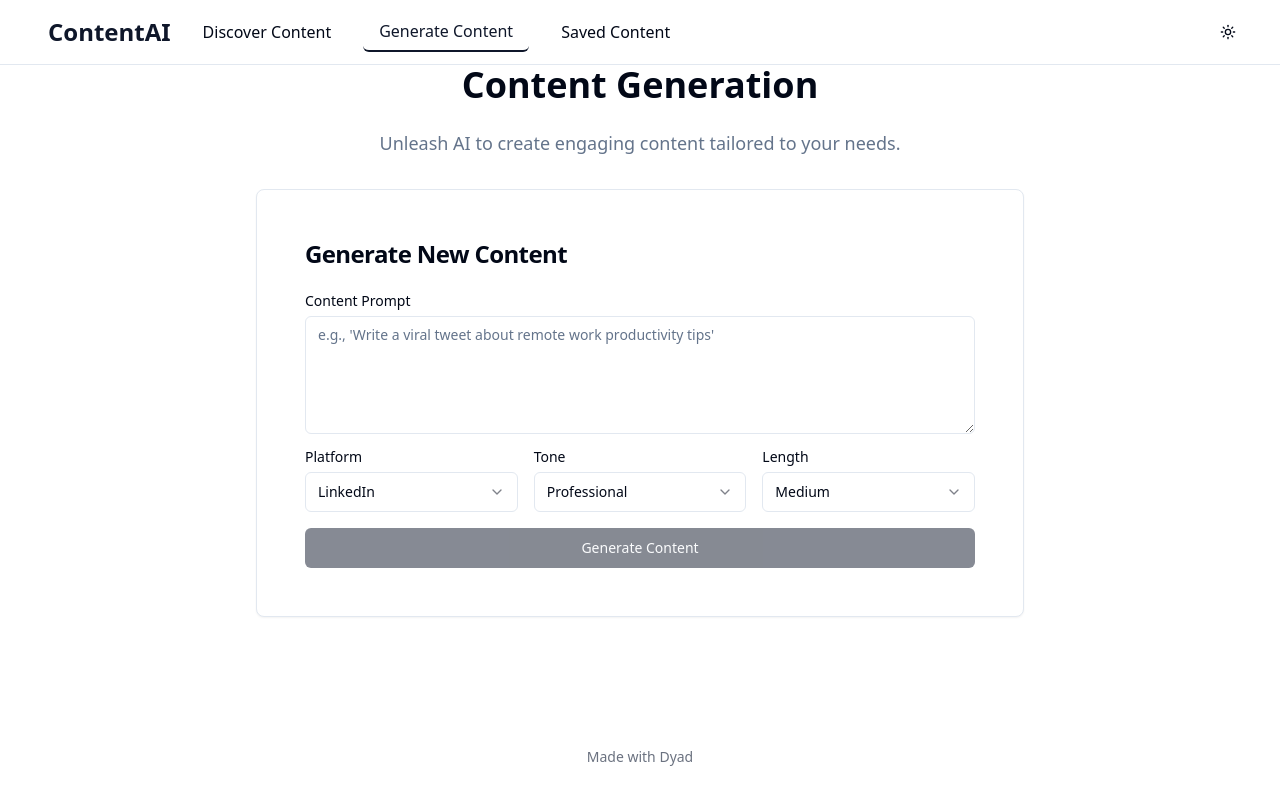
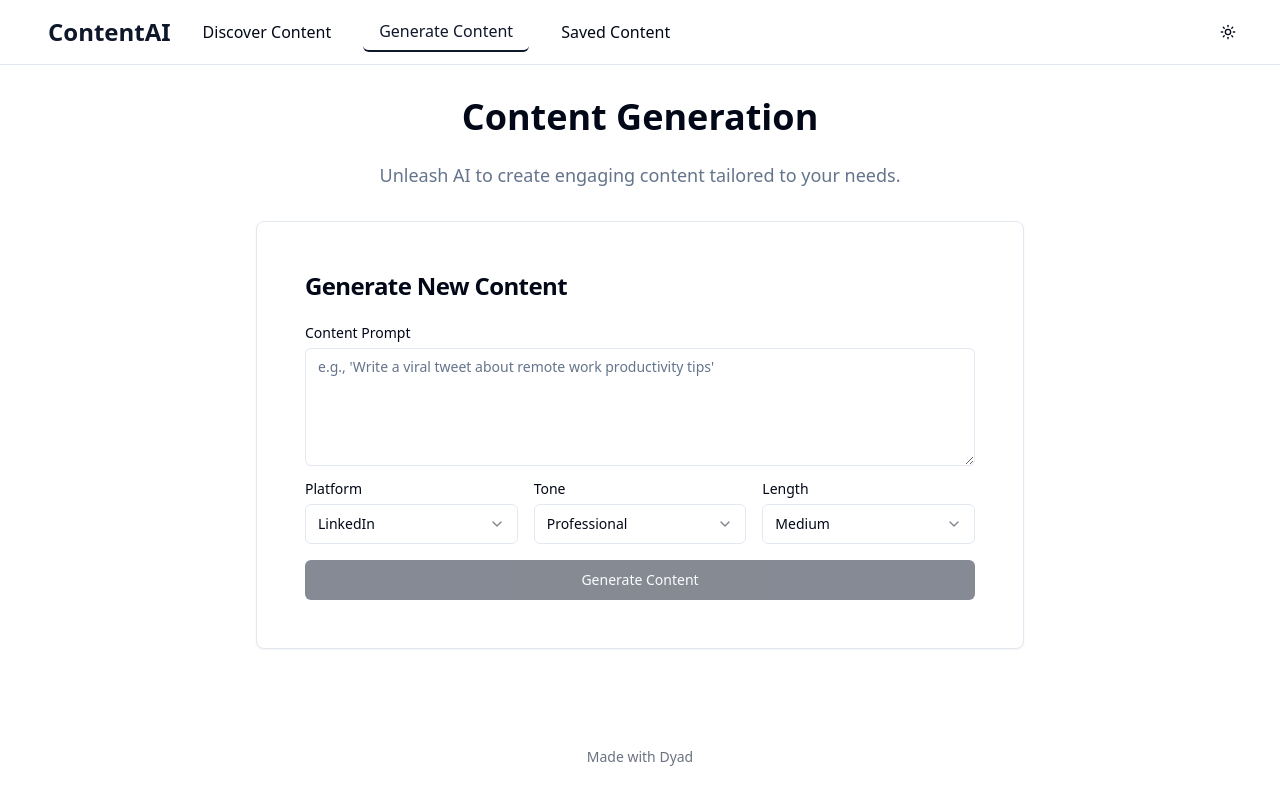
Before and after one commit to Benrgy/Content-AI-Discovery, a React (Vite) app: page /generate in a window 1280 px wide. Built offline with nearby package versions, Linux system fonts and the light colour scheme.

Commit message:
[dyad] Adjusted ContentGeneration page layout - wrote 1 file(s)

```diff
--- a/src/pages/ContentGeneration.tsx
+++ b/src/pages/ContentGeneration.tsx
@@ -50,7 +50,7 @@ const ContentGeneration = () => {
   };
 
   return (
-    <div className="flex flex-col items-center">
+    <div className="container mx-auto py-8 px-4 flex flex-col items-center flex-grow"> {/* Added container, mx-auto, py-8, px-4 */}
       <h1 className="text-3xl md:text-4xl font-bold mb-6 text-center">Content Generation</h1>
       <p className="text-lg text-muted-foreground mb-8 text-center max-w-2xl">
         Unleash AI to create engaging content tailored to your needs.
```
